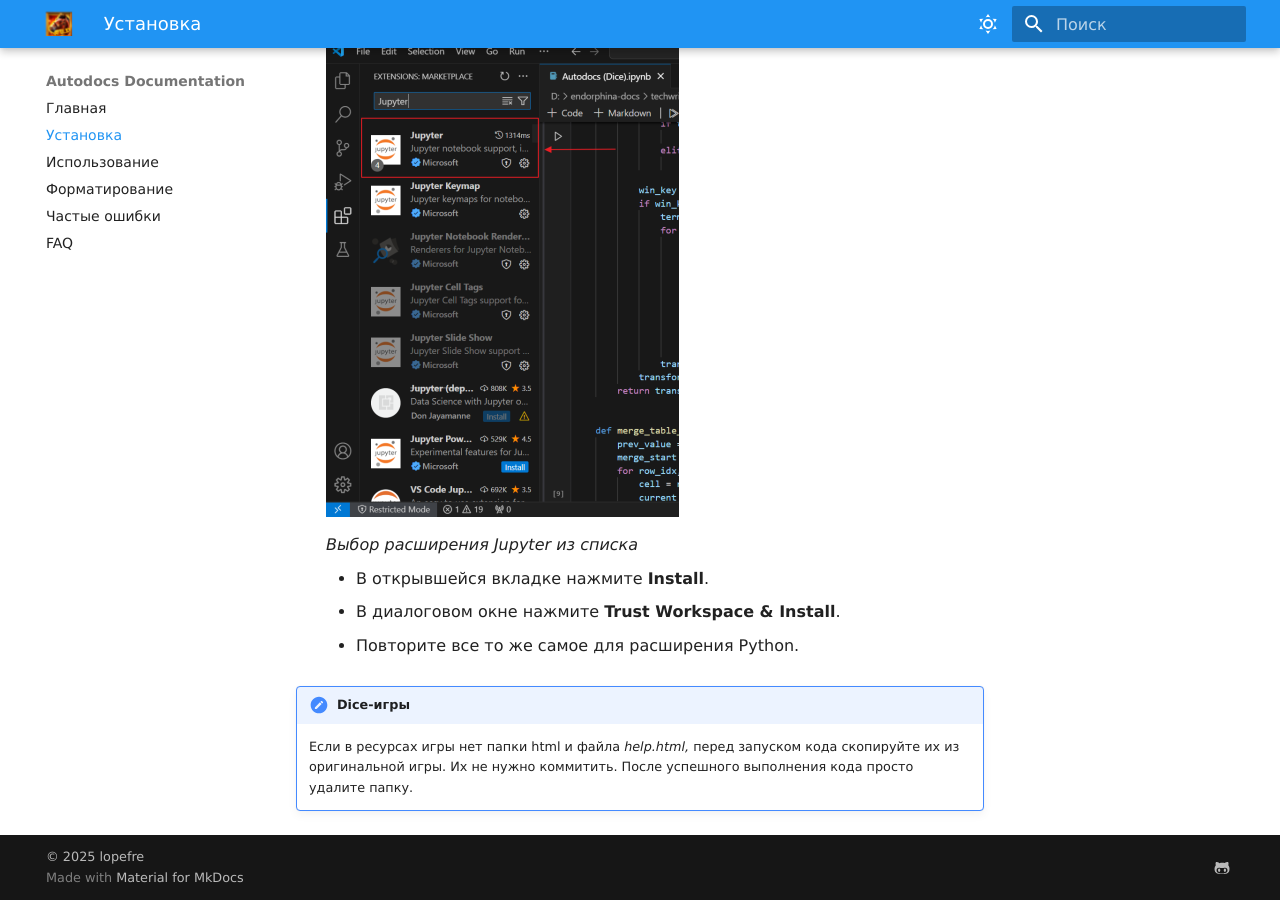
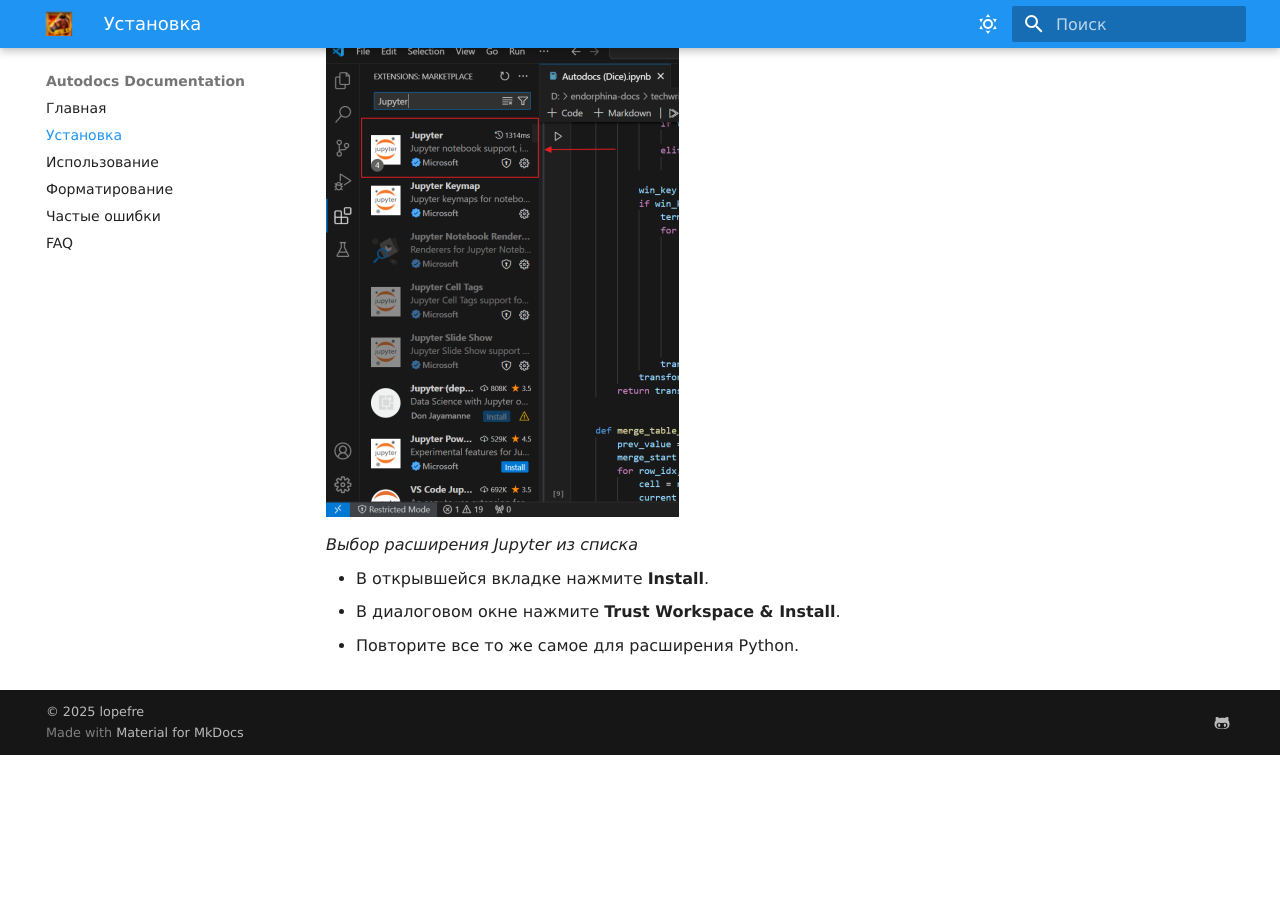
Before and after one commit to lopefre/Documentation, an MkDocs documentation site: the page built from docs/installation.md, in a window 1280 px wide and 900 px high, scrolled down 1099 px. Built offline with MkDocs 1.6.1 and Material for MkDocs 9.7.7, drawn with Linux system fonts in a browser that asks for light colours; some web fonts are replaced; after the commit the page ends 1854 px from its top, so only the background shows below that.

Commit message:
dice dropped

```diff
--- a/docs/installation.md
+++ b/docs/installation.md
@@ -25,6 +25,3 @@
     - В открывшейся вкладке нажмите **Install**.
     - В диалоговом окне нажмите **Trust Workspace & Install**.
     - Повторите все то же самое для расширения Python.
-
-!!! Dice-игры
-      Если в ресурсах игры нет папки html и файла *help.html,* перед запуском кода скопируйте их из оригинальной игры. Их не нужно коммитить. После успешного выполнения кода просто удалите папку.
```
